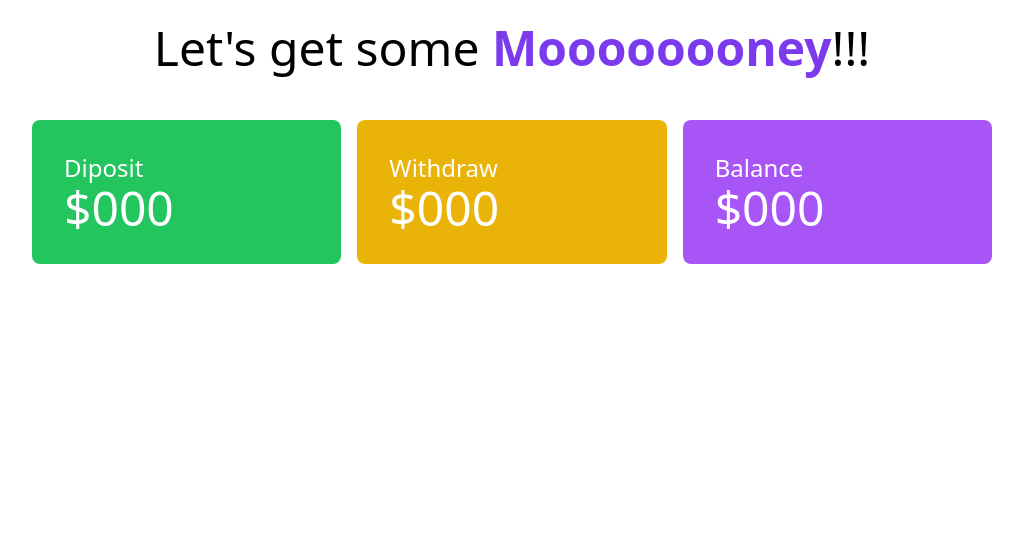
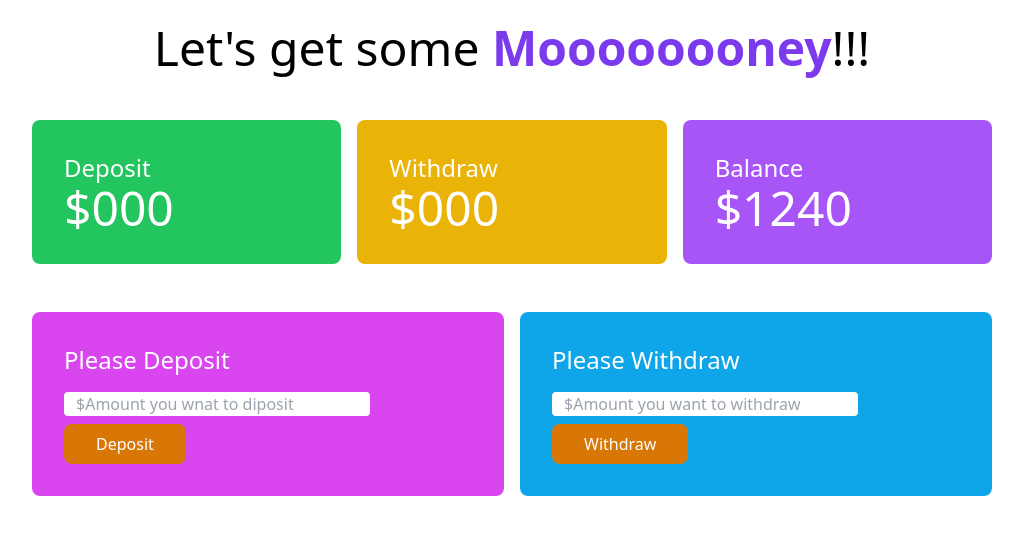
Before and after one commit to abdulhakim10/baap-er-bank, a plain HTML site: page bank.html in a window 1280 px wide. Shown: the whole page, without its empty margins (128-1151 px from the left). Drawn offline with nearby package versions, Linux system fonts and the light colour scheme.

Commit message:
deposit and withdraw section are added

```diff
--- a/bank.html
+++ b/bank.html
@@ -20,7 +20,7 @@
         <section class="mt-12">
             <div class="grid grid-cols-3 gap-4 w-9/12 mx-auto text-white">
                 <div class="bg-green-500 p-8 rounded-lg">
-                    <h4 class="text-2xl">Diposit</h4>
+                    <h4 class="text-2xl">Deposit</h4>
                     <h2 class="text-5xl">$000</h2>
                 </div>
                 <div class="bg-yellow-500 p-8 rounded-lg">
@@ -29,11 +29,30 @@
                 </div>
                 <div class="bg-purple-500 p-8 rounded-lg">
                     <h4 class="text-2xl">Balance</h4>
-                    <h2 class="text-5xl">$000</h2>
+                    <h2 class="text-5xl">$1240</h2>
                 </div>
-
             </div>
         </section>
+        <!-- Diposit and Withdraw -->
+        <section class="mt-12">
+            <div class="grid grid-cols-2 gap-4 w-9/12 mx-auto text-white">
+                <div class="bg-fuchsia-500 p-8 rounded-lg">
+                    <h4 class="text-2xl mb-4">Please Deposit</h4>
+                    <input class="w-9/12 block mb-2 px-3 rounded" type="text" name="" id="deposit-field"
+                        placeholder="$Amount you wnat to diposit">
+                    <button id="btn-deposit"
+                        class="text-white font-medium hover:bg-sky-700 bg-amber-600 px-8 py-2 rounded-lg">Deposit</button>
+                </div>
+                <div class="bg-sky-500 p-8 rounded-lg">
+                    <h4 class="text-2xl mb-4">Please Withdraw</h4>
+                    <input class="w-9/12 block mb-2 px-3 rounded" type="text"
+                        placeholder="$Amount you want to withdraw">
+                    <button id="btn-withdraw"
+                        class="text-white font-medium bg-amber-600 px-8 py-2 rounded-lg hover:bg-sky-700">Withdraw</button>
+                </div>
+            </div>
+        </section>
+
     </main>
 
 </body>
```
